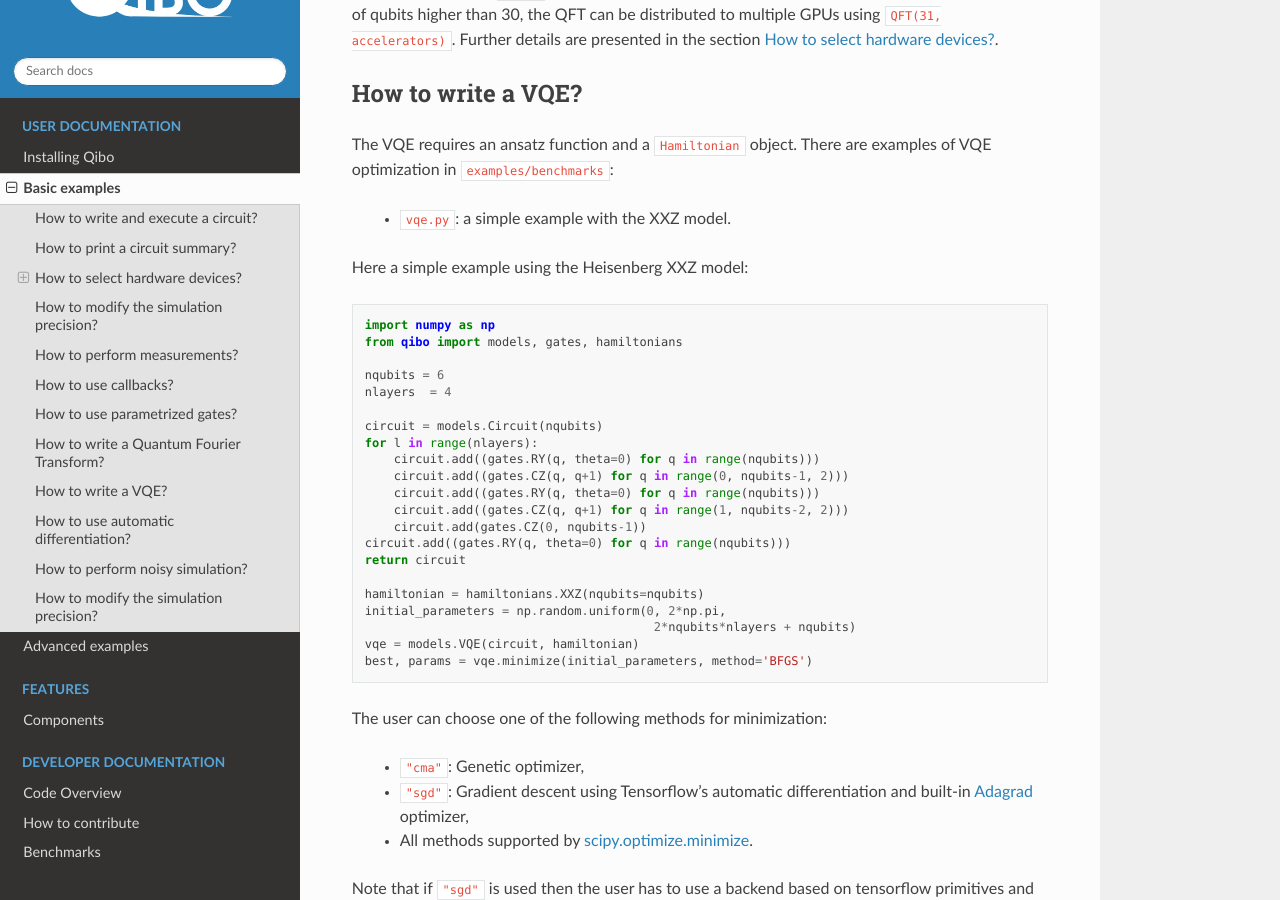
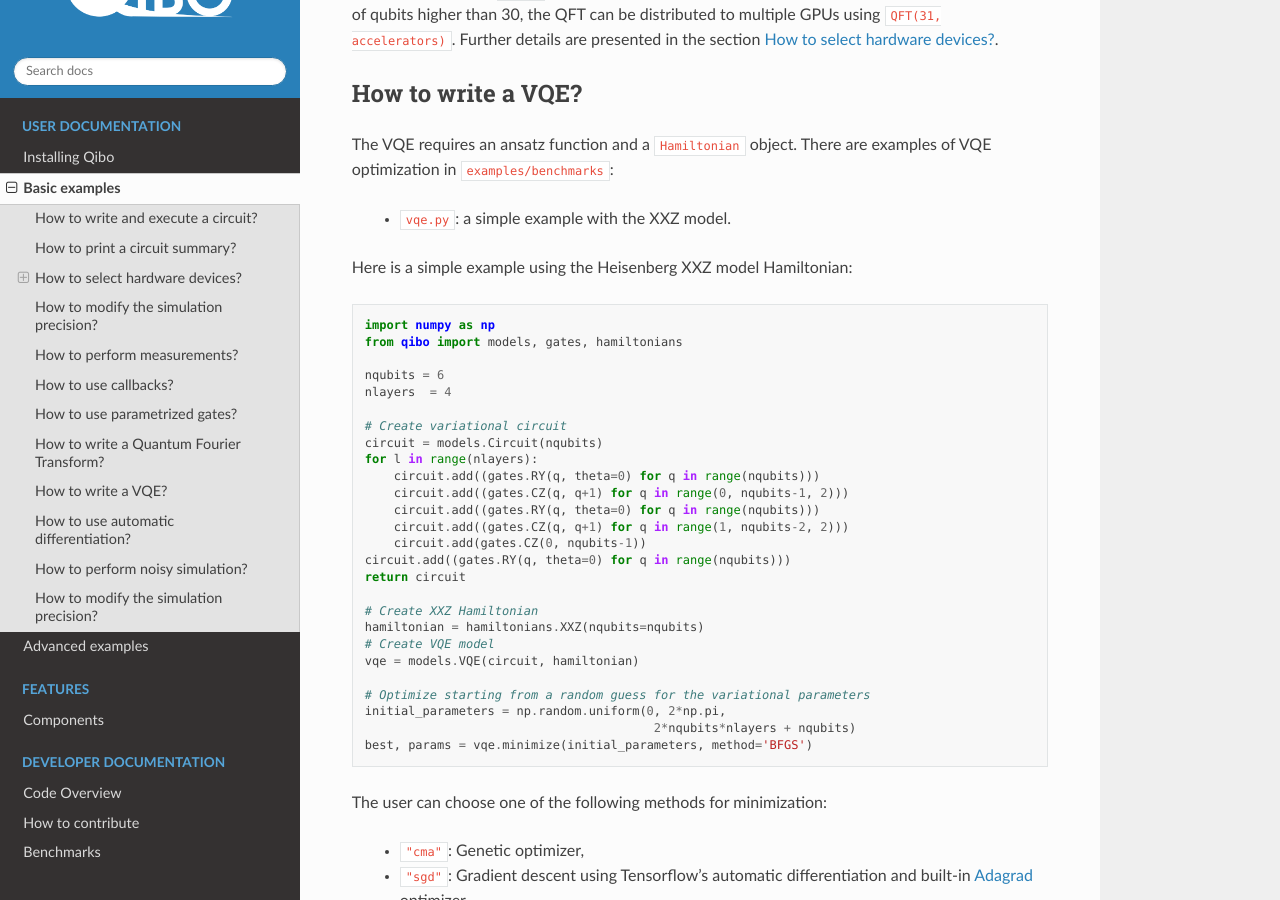
Before and after one commit to qiboteam/qibo, a Sphinx documentation site: the page built from doc/source/examples.rst, in a window 1280 px wide and 900 px high, scrolled down 8094 px. Built offline with Sphinx 7.4.7 and the Read the Docs theme 2.0.0, drawn with Linux system fonts in a browser that asks for light colours.

Commit message:
Update VQE documentation

```diff
--- a/doc/source/examples.rst
+++ b/doc/source/examples.rst
@@ -437,7 +437,7 @@ The VQE requires an ansatz function and a ``Hamiltonian`` object. There are exam
 
     - ``vqe.py``: a simple example with the XXZ model.
 
-Here a simple example using the Heisenberg XXZ model:
+Here is a simple example using the Heisenberg XXZ model Hamiltonian:
 
 .. code-block:: python
 
@@ -447,6 +447,7 @@ Here a simple example using the Heisenberg XXZ model:
     nqubits = 6
     nlayers  = 4
 
+    # Create variational circuit
     circuit = models.Circuit(nqubits)
     for l in range(nlayers):
         circuit.add((gates.RY(q, theta=0) for q in range(nqubits)))
@@ -457,10 +458,14 @@ Here a simple example using the Heisenberg XXZ model:
     circuit.add((gates.RY(q, theta=0) for q in range(nqubits)))
     return circuit
 
+    # Create XXZ Hamiltonian
     hamiltonian = hamiltonians.XXZ(nqubits=nqubits)
+    # Create VQE model
+    vqe = models.VQE(circuit, hamiltonian)
+
+    # Optimize starting from a random guess for the variational parameters
     initial_parameters = np.random.uniform(0, 2*np.pi,
                                             2*nqubits*nlayers + nqubits)
-    vqe = models.VQE(circuit, hamiltonian)
     best, params = vqe.minimize(initial_parameters, method='BFGS')
 
 The user can choose one of the following methods for minimization:
```
Also changed, not shown: 1 other file.
